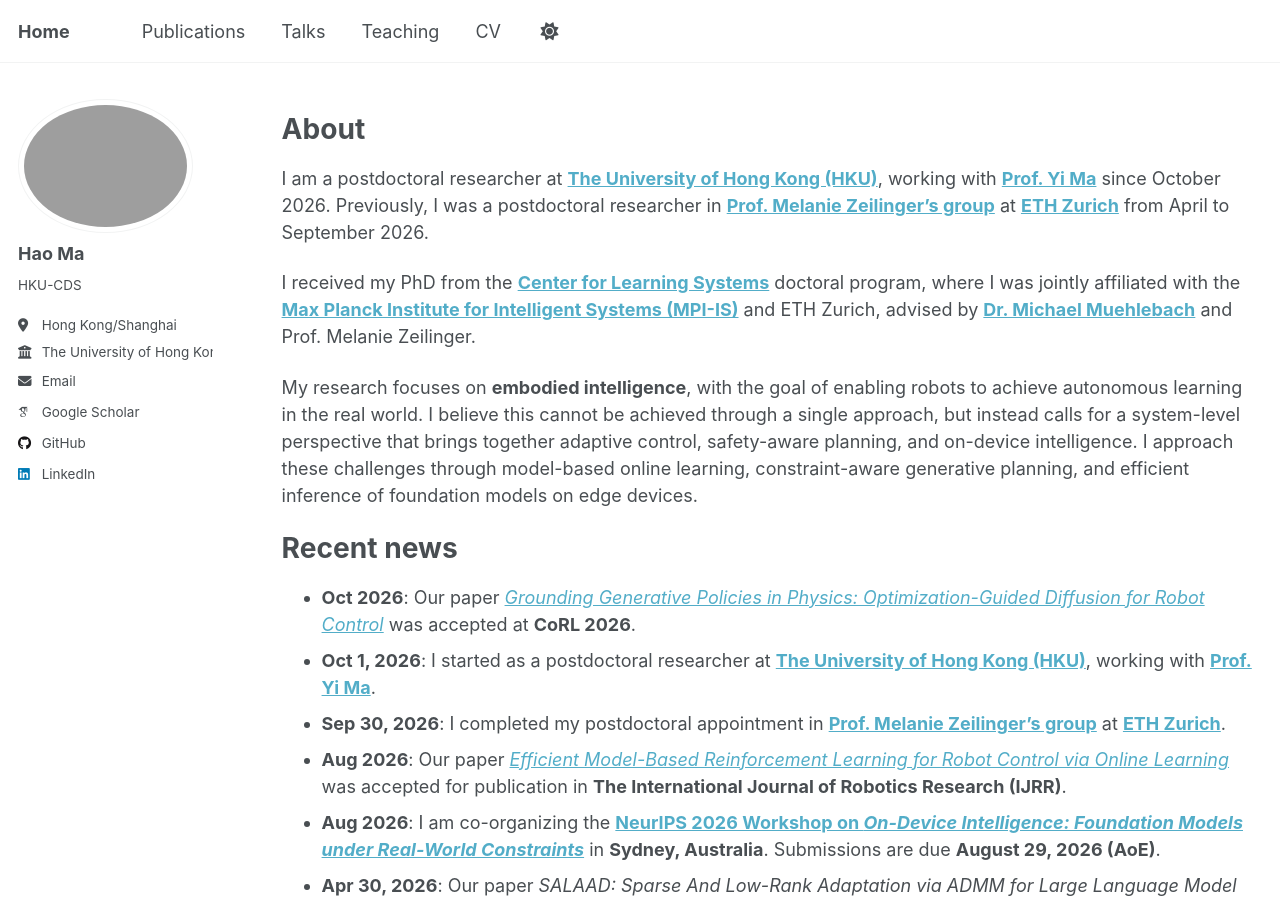
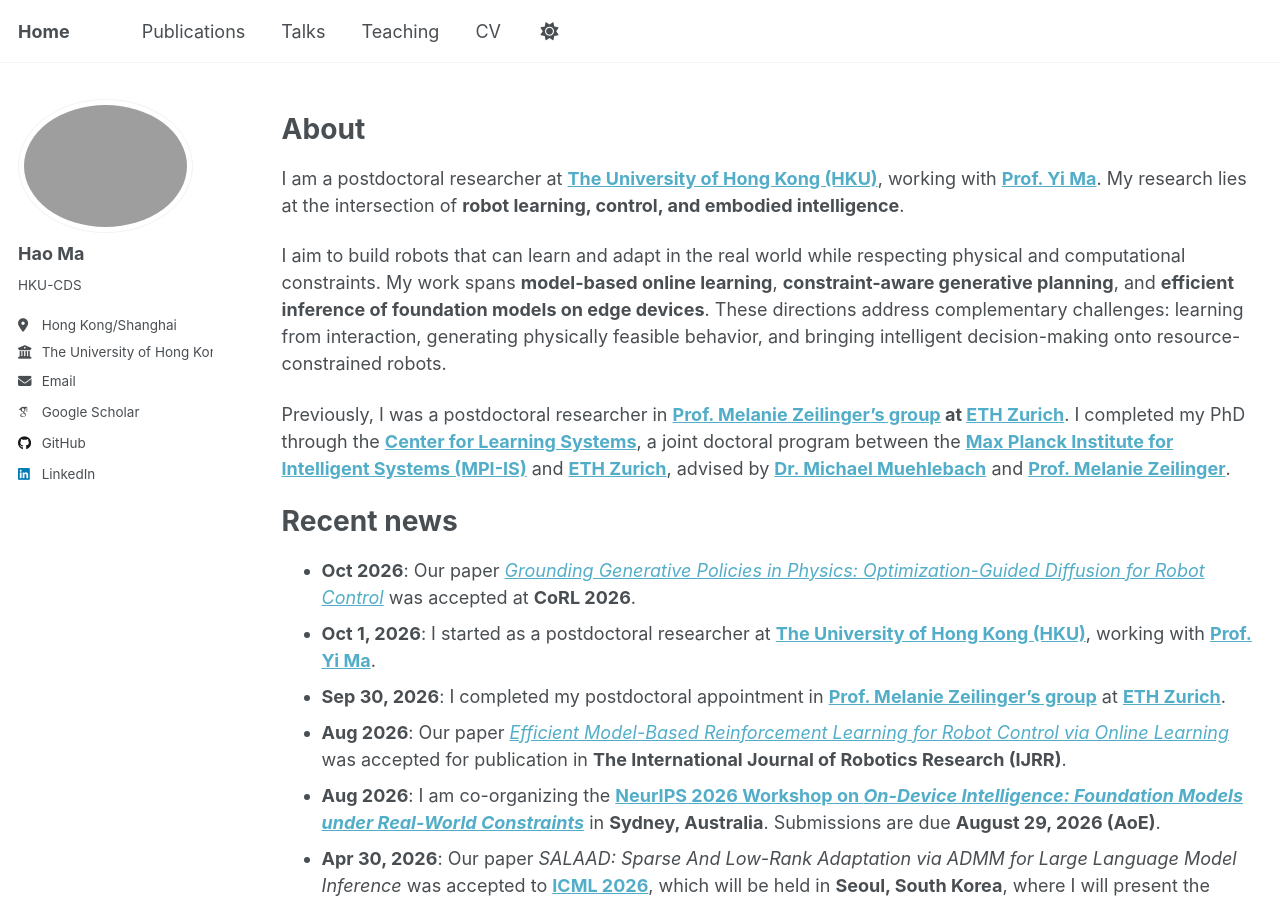
Before and after one commit to HaoMAFRLu/HaoMAFRLu.github.io, a Jekyll site: the page built from _pages/about_me.md, in a window 1280 px wide and 900 px high. Built offline with Jekyll 4.4.1, drawn with Linux system fonts in a browser that asks for light colours; some web fonts are replaced; a script that is not in the unit is left out.

Commit message:
Refine About section and open links in new tabs

```diff
--- a/_pages/about_me.md
+++ b/_pages/about_me.md
@@ -5,11 +5,11 @@ permalink: /
 ---
 
 # About
-I am a postdoctoral researcher at **[The University of Hong Kong (HKU)](https://www.hku.hk/)**, working with **[Prof. Yi Ma](https://www.ai.hku.hk/people/academic-staff/mayi/biography)** since October 2026. Previously, I was a postdoctoral researcher in **[Prof. Melanie Zeilinger's group](https://idsc.ethz.ch/research-zeilinger.html)** at **[ETH Zurich](https://ethz.ch/en.html)** from April to September 2026.
+I am a postdoctoral researcher at **<a href="https://www.hku.hk/" target="_blank" rel="noopener noreferrer">The University of Hong Kong (HKU)</a>**, working with **<a href="https://www.ai.hku.hk/people/academic-staff/mayi/biography" target="_blank" rel="noopener noreferrer">Prof. Yi Ma</a>**. My research lies at the intersection of **robot learning, control, and embodied intelligence**.
 
-I received my PhD from the **[Center for Learning Systems](https://learning-systems.org/)** doctoral program, where I was jointly affiliated with the **[Max Planck Institute for Intelligent Systems (MPI-IS)](https://is.mpg.de/)** and ETH Zurich, advised by **[Dr. Michael Muehlebach](https://sites.google.com/view/mmuehlebach/)** and Prof. Melanie Zeilinger.
+I aim to build robots that can learn and adapt in the real world while respecting physical and computational constraints. My work spans **model-based online learning**, **constraint-aware generative planning**, and **efficient inference of foundation models on edge devices**. These directions address complementary challenges: learning from interaction, generating physically feasible behavior, and bringing intelligent decision-making onto resource-constrained robots.
 
-My research focuses on **embodied intelligence**, with the goal of enabling robots to achieve autonomous learning in the real world. I believe this cannot be achieved through a single approach, but instead calls for a system-level perspective that brings together adaptive control, safety-aware planning, and on-device intelligence. I approach these challenges through model-based online learning, constraint-aware generative planning, and efficient inference of foundation models on edge devices.
+Previously, I was a postdoctoral researcher in **<a href="https://idsc.ethz.ch/research-zeilinger.html" target="_blank" rel="noopener noreferrer">Prof. Melanie Zeilinger’s group</a> at <a href="https://ethz.ch/en.html" target="_blank" rel="noopener noreferrer">ETH Zurich</a>**. I completed my PhD through the **<a href="https://learning-systems.org/" target="_blank" rel="noopener noreferrer">Center for Learning Systems</a>**, a joint doctoral program between the **<a href="https://is.mpg.de/" target="_blank" rel="noopener noreferrer">Max Planck Institute for Intelligent Systems (MPI-IS)</a>** and **<a href="https://ethz.ch/en.html" target="_blank" rel="noopener noreferrer">ETH Zurich</a>**, advised by **<a href="https://sites.google.com/view/mmuehlebach/" target="_blank" rel="noopener noreferrer">Dr. Michael Muehlebach</a>** and **<a href="https://idsc.ethz.ch/research-zeilinger.html" target="_blank" rel="noopener noreferrer">Prof. Melanie Zeilinger</a>**.
 
 # Recent news
 
```
